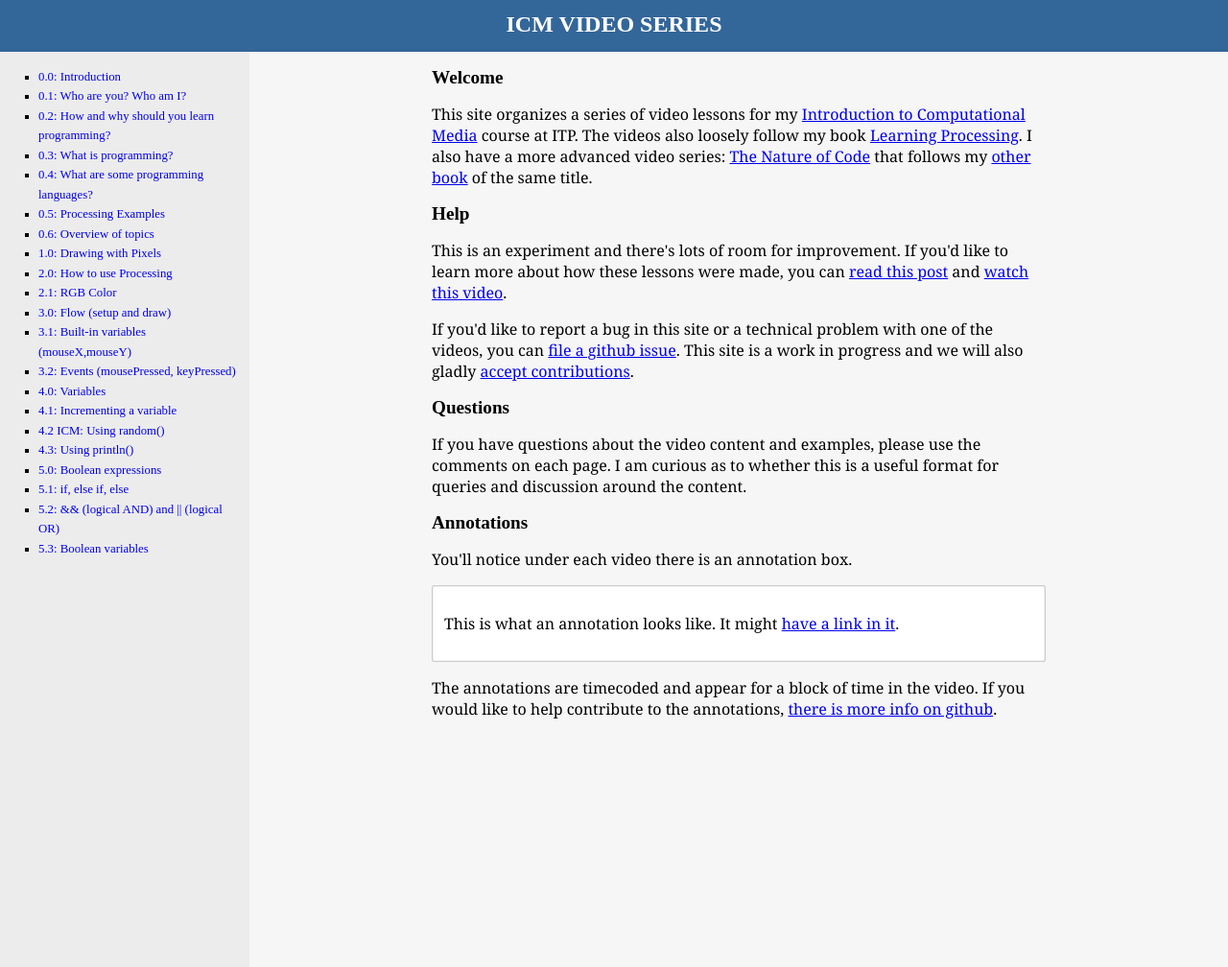
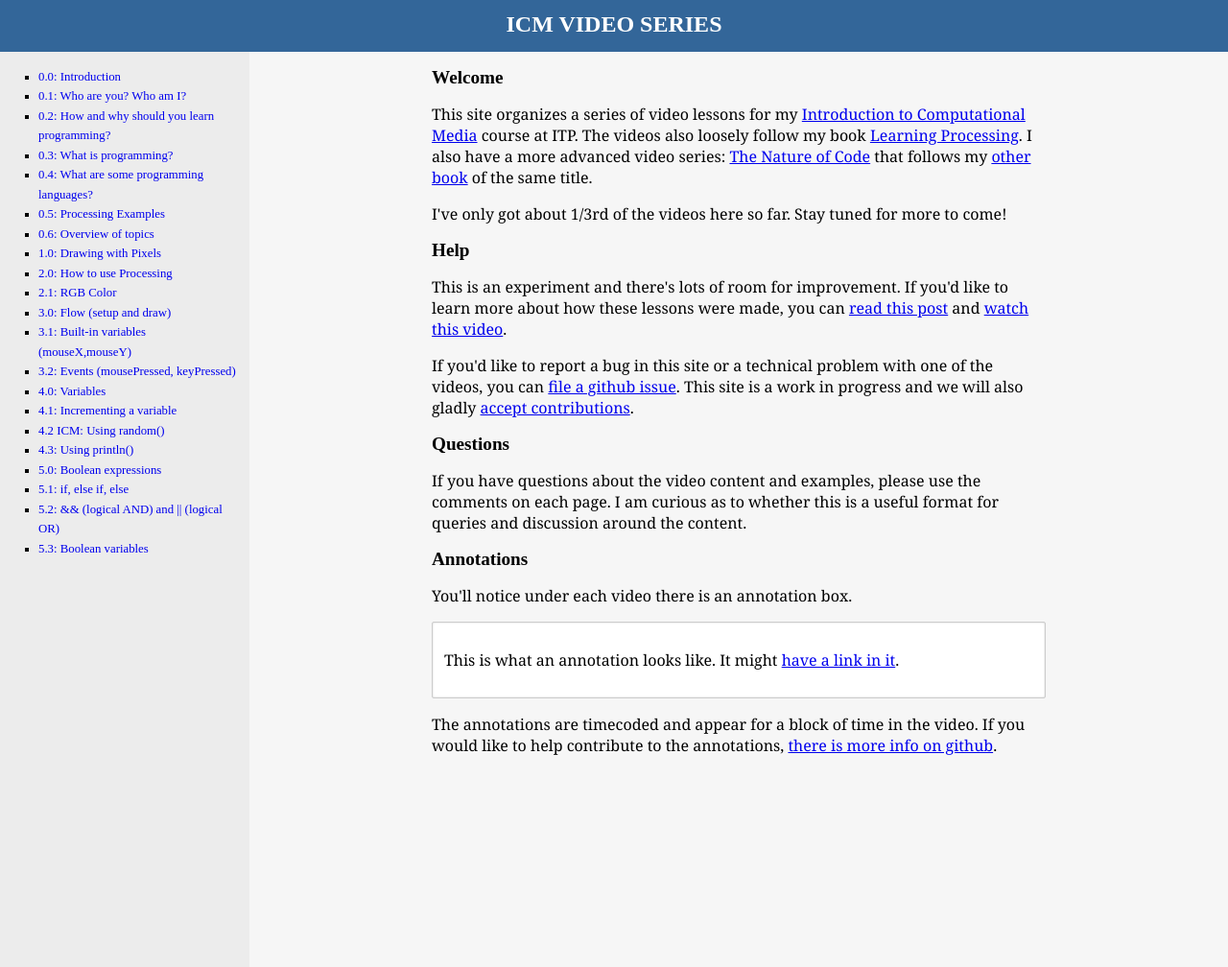
Before and after one commit to shiffman/icm.shiffman.net, a Jekyll site: the page built from index.html, in a window 1280 px wide. Shown: the whole page at 96% size. Built offline with Jekyll 4.4.1, drawn with Linux system fonts in a browser that asks for light colours; some web fonts are replaced.

Commit message:
note about incomplete

```diff
--- a/index.html
+++ b/index.html
@@ -6,6 +6,8 @@
 <h2>Welcome</h2>
 
 <p>This site organizes a series of video lessons for my <a href="https://github.com/ITPNYU/ICM-2013">Introduction to Computational Media</a> course at ITP.  The videos also loosely follow my book <a href="http://www.amazon.com/gp/product/0123736021/ref=as_li_ss_tl?ie=UTF8&camp=1789&creative=390957&creativeASIN=0123736021&linkCode=as2&tag=shiffman-20">Learning Processing</a>.  I also have a more advanced video series: <a href="http://video.natureofcode.com/">The Nature of Code</a> that follows my <a href="http://natureofcode.com">other book</a> of the same title.</p>
+
+<p>I've only got about 1/3rd of the videos here so far.  Stay tuned for more to come!</p>
 
 <h2>Help</h2>
 
```
